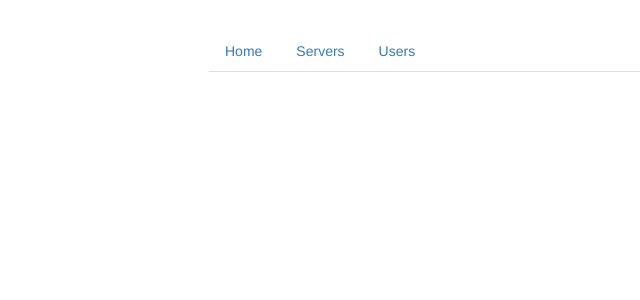
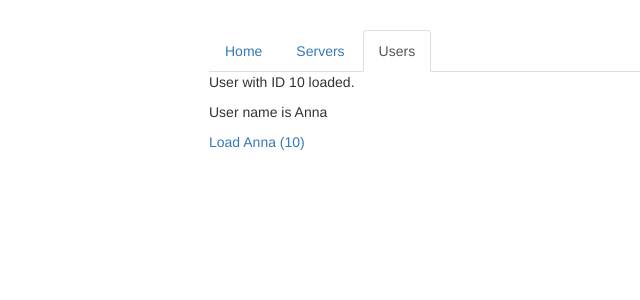
Before and after one commit to luchotex/routing-start, an Angular app: page /users/10/Anna in a window 1280 px wide. Before the commit this address led to /. Shown: the top 300 px of the page, without its empty margins (56-696 px from the left). Built offline with nearby package versions, Linux system fonts and the light colour scheme.

Commit message:
-- Added dynamic parameter on route. -- Added possible way of using relative paths programmatically. -- Added dynamic parameter changing when we request changes on the same users page.

```diff
--- a/src/app/app.module.ts
+++ b/src/app/app.module.ts
@@ -17,7 +17,7 @@
 const appRoutes: Routes = [
     {path: '', component: HomeComponent},
     {path: 'users', component: UsersComponent},
-    {path: 'users/:id', component: UserComponent},
+    {path: 'users/:id/:name', component: UserComponent},
     {path: 'servers', component: ServersComponent}
   ]
 ;
--- a/src/app/users/user/user.component.html
+++ b/src/app/users/user/user.component.html
@@ -1,2 +1,4 @@
-<p>User with ID _ID_ loaded.</p>
-<p>User name is _NAME_</p>
+<p>User with ID {{user.id}} loaded.</p>
+<p>User name is {{user.name}}</p>
+
+<a [routerLink]="['/users', '10', 'Anna']" >Load Anna (10)</a>
--- a/src/app/users/user/user.component.ts
+++ b/src/app/users/user/user.component.ts
@@ -1,4 +1,5 @@
 import { Component, OnInit } from '@angular/core';
+import {ActivatedRoute, Params} from '@angular/router';
 
 @Component({
   selector: 'app-user',
@@ -8,9 +9,20 @@
 export class UserComponent implements OnInit {
   user: {id: number, name: string};
 
-  constructor() { }
+  constructor(private route: ActivatedRoute) { }
 
   ngOnInit() {
+    this.user = {
+      id: this.route.snapshot.params['id'],
+      name: this.route.snapshot.params['name']
+    };
+
+    this.route.params
+      .subscribe((params: Params) => {
+        this.user.id = params['id'];
+        this.user.name = params['name'];
+      });
+
   }
 
 }
```
